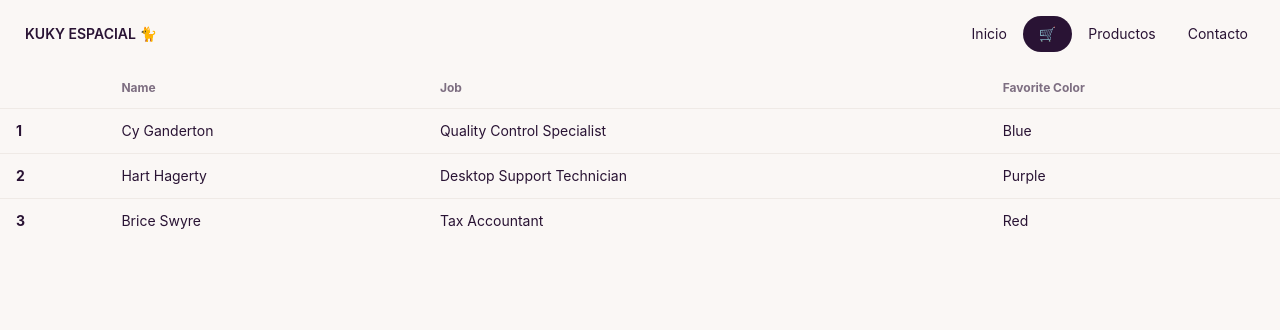
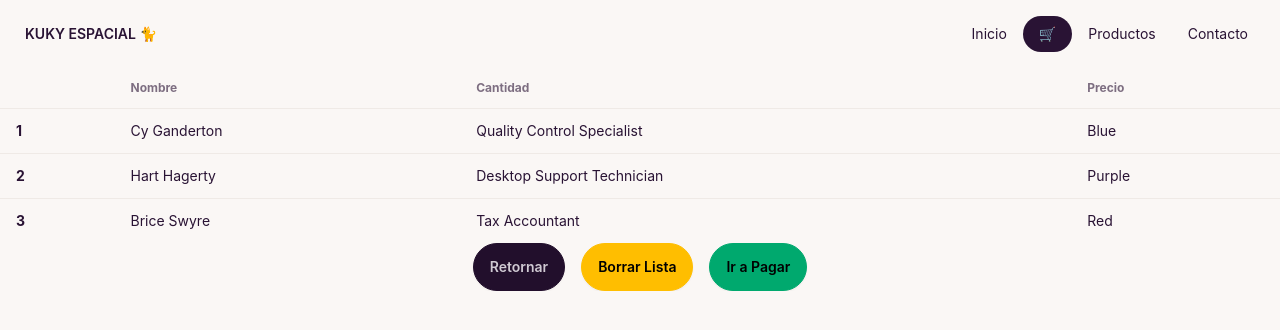
Before and after one commit to hector1489/kukyEspacial, a React (Vite) app: page /Cart in a window 1280 px wide. Shown: the top 330 px of the page. Built offline with nearby package versions, Linux system fonts and the light colour scheme; the HTML template or start-up script is replaced by a standard one.

Commit message:
[fix] Cart-Butoon

```diff
--- a/src/components/Cart/Cart.tsx
+++ b/src/components/Cart/Cart.tsx
@@ -9,9 +9,9 @@ const Cart = () => {
         <thead>
           <tr>
             <th></th>
-            <th>Name</th>
-            <th>Job</th>
-            <th>Favorite Color</th>
+            <th>Nombre</th>
+            <th>Cantidad</th>
+            <th>Precio</th>
           </tr>
         </thead>
         <tbody>
@@ -38,6 +38,11 @@ const Cart = () => {
           </tr>
         </tbody>
       </table>
+      <div className="flex flex-auto justify-center gap-4">
+      <button className="btn btn-active btn-neutral">Retornar</button>
+      <button className="btn btn-warning">Borrar Lista</button>
+      <button className="btn btn-success">Ir a Pagar</button>
+      </div>
     </div>
   )
 }
```
